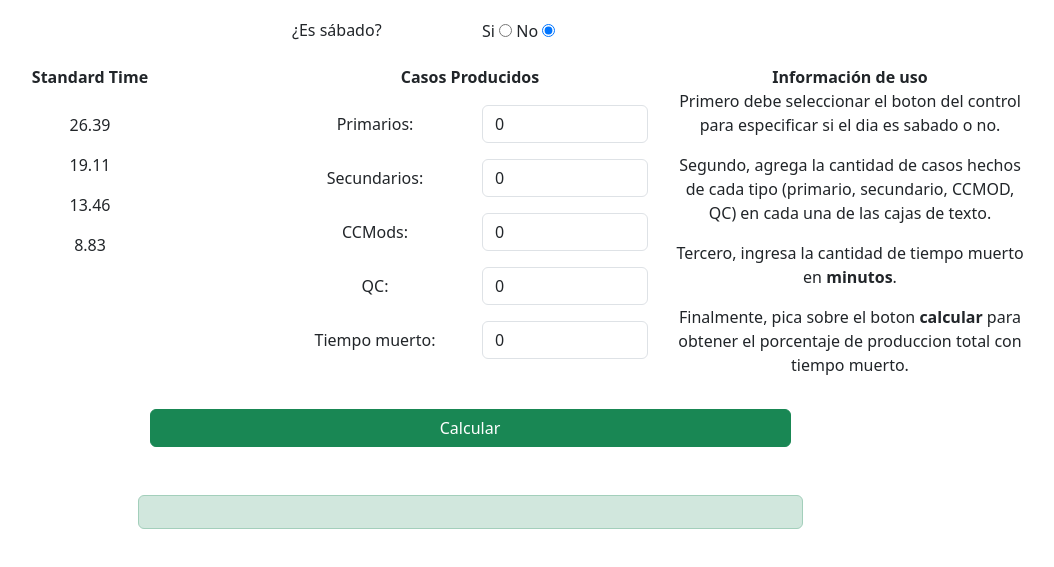
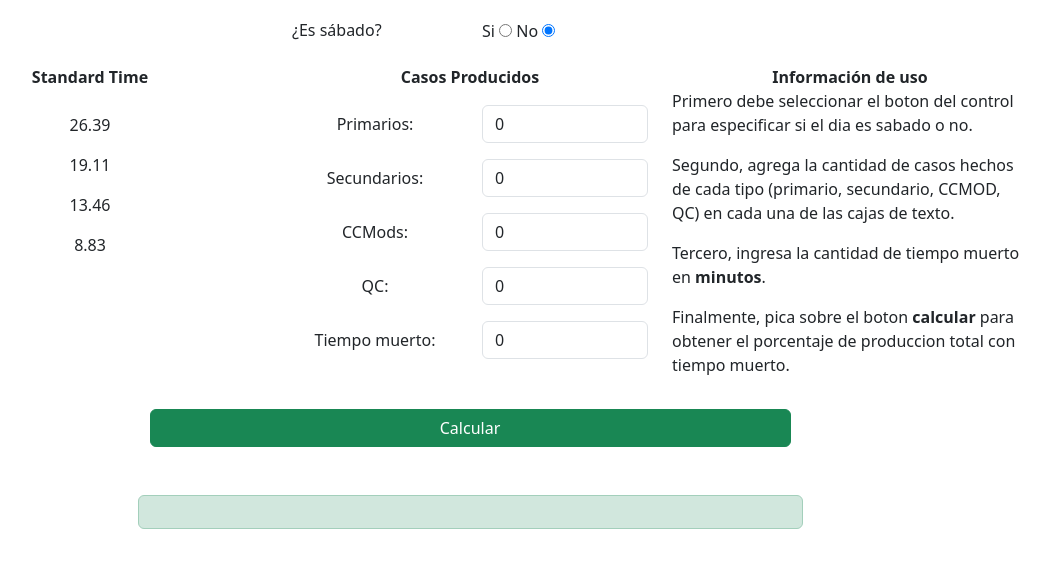
Before and after one commit to sepiedra/LATAM1_Tools, a plain HTML site: page index.html in a window 1280 px wide. Shown: the part 53-620 px from the top of the page, without its empty margins (170-1224 px from the left). Drawn offline with nearby package versions, Linux system fonts and the light colour scheme.

Commit message:
Update index.html

```diff
--- a/index.html
+++ b/index.html
@@ -83,10 +83,10 @@
 
                 <div class="col text-center">
                     <strong>Información de uso</strong>
-                    <p>Primero debe seleccionar el boton del control para especificar si el dia es sabado o no.</p>
-                    <p>Segundo, agrega la cantidad de casos hechos de cada tipo (primario, secundario, CCMOD, QC) en cada una de las cajas de texto.</p>
-                    <p>Tercero, ingresa la cantidad de tiempo muerto en <b>minutos</b>.</p>
-                    <p>Finalmente, pica sobre el boton <b>calcular</b> para obtener el porcentaje de produccion total con tiempo muerto.</p>
+                    <p style="text-align:left;">Primero debe seleccionar el boton del control para especificar si el dia es sabado o no.</p>
+                    <p style="text-align:left;">Segundo, agrega la cantidad de casos hechos de cada tipo (primario, secundario, CCMOD, QC) en cada una de las cajas de texto.</p>
+                    <p style="text-align:left;">Tercero, ingresa la cantidad de tiempo muerto en <b>minutos</b>.</p>
+                    <p style="text-align:left;">Finalmente, pica sobre el boton <b>calcular</b> para obtener el porcentaje de produccion total con tiempo muerto.</p>
                 </div>
 
         </div>
```
